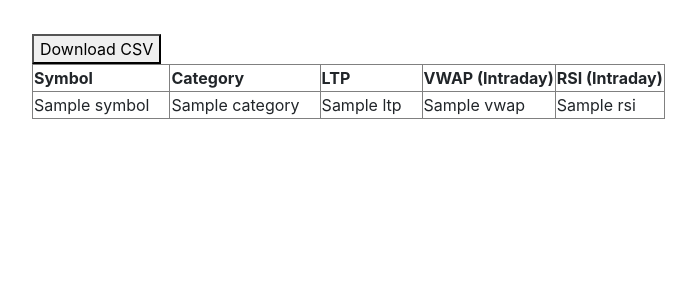
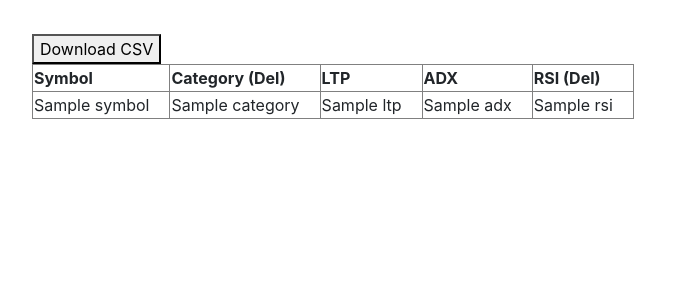
Before and after one commit to prasanthdoccash/nifty50, a Flask app: template templates/predict.html in a window 1280 px wide. Shown: the part 112-412 px from the top of the page, without its empty margins (53-749 px from the left). Run offline with Flask 2, Linux system fonts and the light colour scheme; the template is opened without the code that fills it: most values are stand-ins (such as "Sample title", 1, 10 or a date in 2020); some libraries are stand-ins or nearby versions.

Commit message:
Update predict.html

```diff
--- a/templates/predict.html
+++ b/templates/predict.html
@@ -108,10 +108,10 @@
     <table border="1">
         <thead><tr>
             <th>Symbol</th>
-                <th>Category</th>
+                <th>Category (Del)</th>
                 <th>LTP</th>
-                <th>VWAP (Intraday)</th>
-                <th>RSI (Intraday)</th>
+                <th>ADX</th>
+                <th>RSI (Del)</th>
 
 
         </tr>
@@ -122,8 +122,8 @@
                 <td>{{ item.symbol }}</td>
                 <td>{{ item.category }}</td>
                 <td>{{ item.LTP }}</td>
-                <td>{{ item.VWAP }}</td>
-                <td>{{ item.RSI }}</td>
+                <td>{{ item.indicators_data['adx'] }}</td>
+                <td>{{ item.indicators_data['RSI'] }}</td>
 
         </tr>
         {% endfor %}
```
